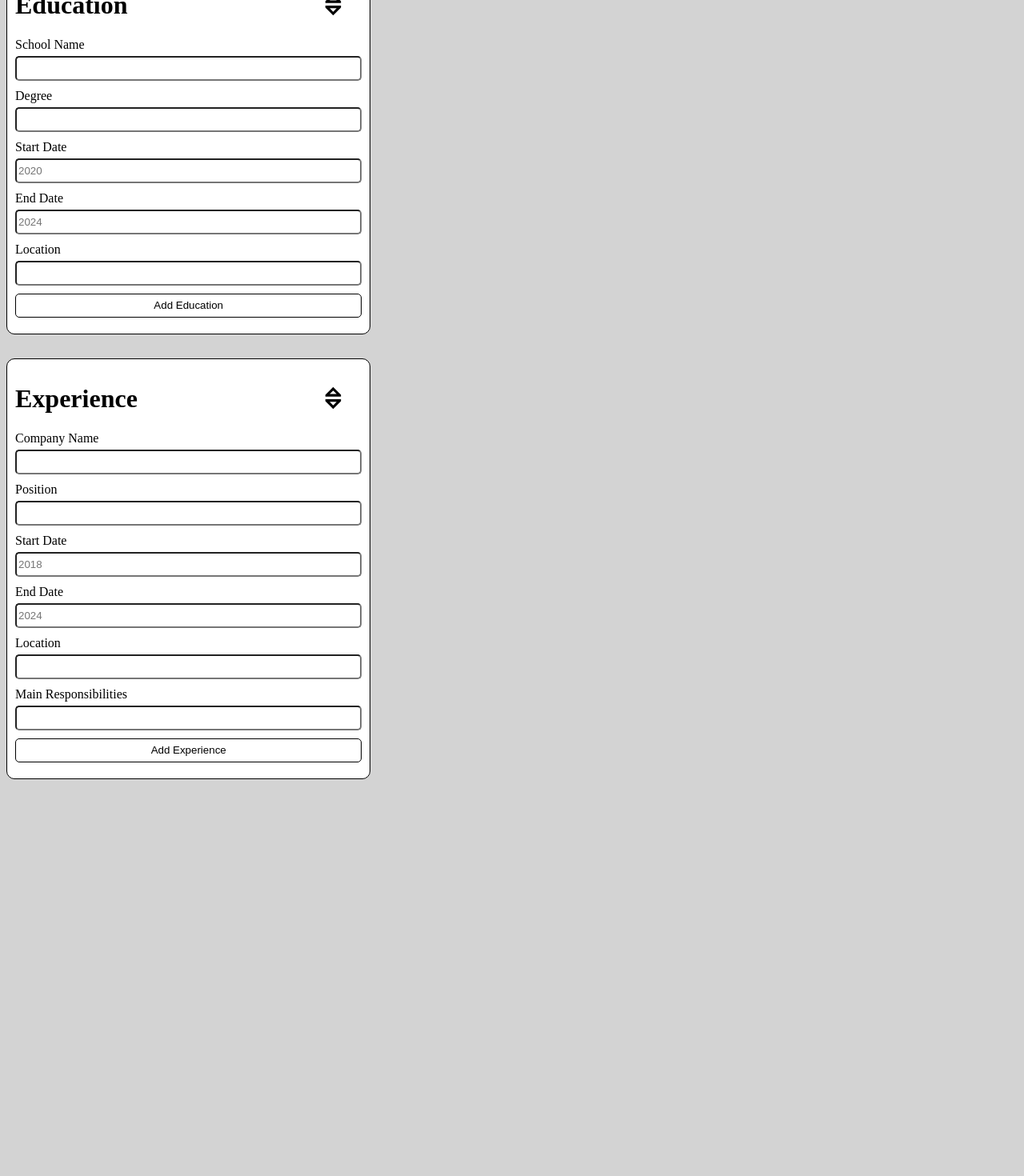
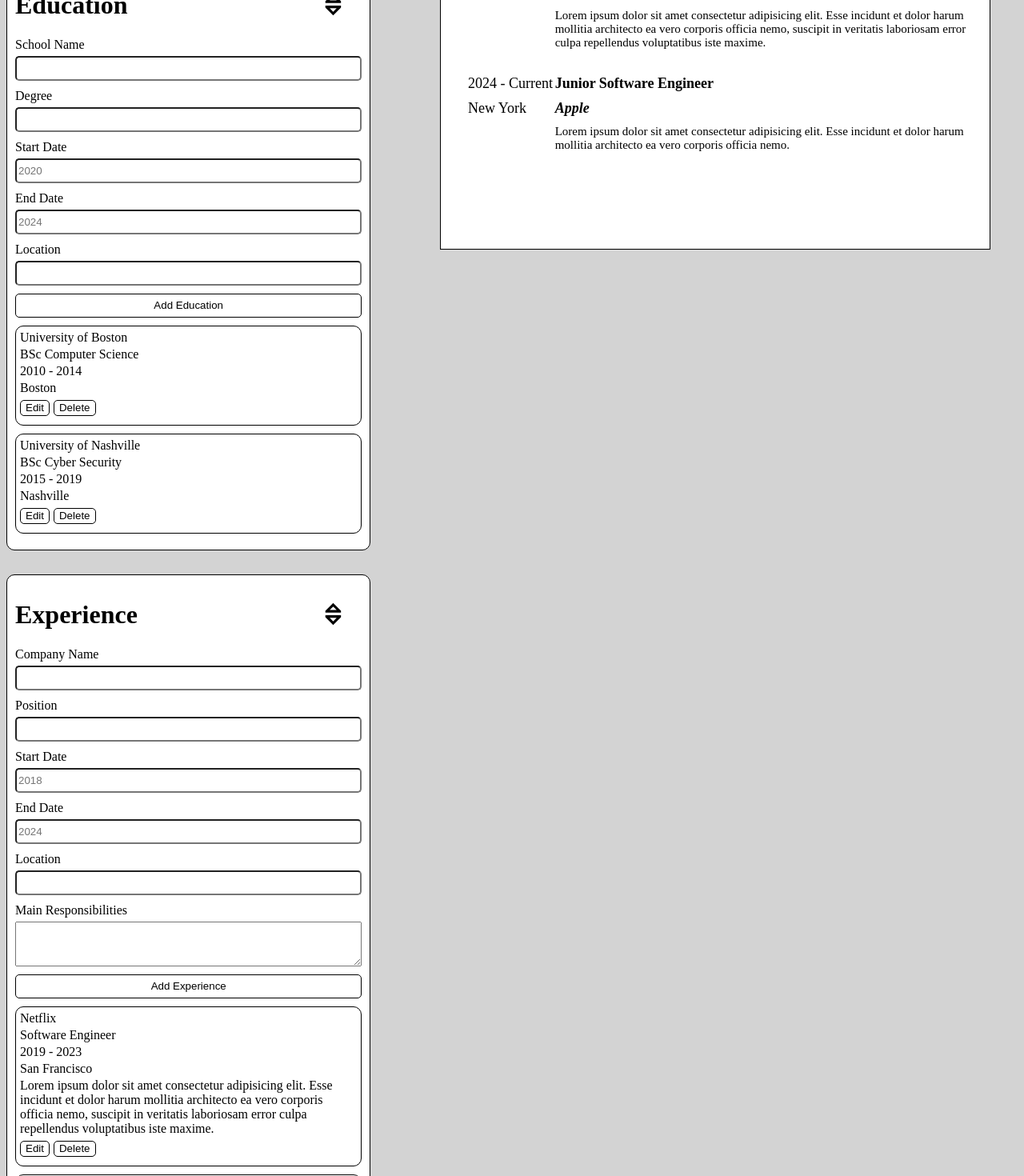
Before and after one commit to SamyyCh/cv-application, a React (Vite) app: page / in a window 1280 px wide. Shown: the part 480-1950 px from the top of the page at 80% size. Before the commit the page ends 1462 px from the top, so only its background shows below. Built offline with nearby package versions, Linux system fonts and the light colour scheme.

Commit message:
Final build

```diff
--- a/src/App.jsx
+++ b/src/App.jsx
@@ -6,13 +6,59 @@ import CV from './components/cv.jsx';
 import './App.css';
 
 function App() {
-    const [info, setInfo] = useState({});
-    const [education, setEducation] = useState([]);
-    const [experience, setExperience] = useState([]);
+
+    const presetInfo = {
+        firstName: "John",
+        lastName: "Doe",
+        email: "john.doe@example.com",
+        phone: "123-456-7890"
+    };
+
+    const presetEducation = [
+        {
+            school: "University of Boston",
+            degree: "BSc Computer Science",
+            startDate: "2010",
+            endDate: "2014",
+            location: "Boston"
+        },
+        {
+            school: "University of Nashville",
+            degree: "BSc Cyber Security",
+            startDate: "2015",
+            endDate: "2019",
+            location: "Nashville"
+        }
+    ];
+
+    const presetExperience = [
+        {
+            company: "Netflix",
+            position: "Software Engineer",
+            work: "Lorem ipsum dolor sit amet consectetur adipisicing elit. Esse incidunt et dolor harum mollitia architecto ea vero corporis officia nemo, suscipit in veritatis laboriosam error culpa repellendus voluptatibus iste maxime.",
+            startDate: "2019",
+            endDate: "2023",
+            location: "San Francisco"
+        },
+        {
+            company: "Apple",
+            position: "Junior Software Engineer",
+            work: "Lorem ipsum dolor sit amet consectetur adipisicing elit. Esse incidunt et dolor harum mollitia architecto ea vero corporis officia nemo.",
+            startDate: "2024",
+            endDate: "Current",
+            location: "New York"
+        }
+    ];
+
+    const [info, setInfo] = useState(presetInfo);
+    const [education, setEducation] = useState(presetEducation);
+    const [experience, setExperience] = useState(presetExperience);
 
     const updateInfo = (newInfo) => setInfo(newInfo);
 
-    const updateEducation = (newEducation) => setEducation([...education, newEducation]);
+    const updateEducation = (newEducation) => {
+        setEducation(prev => (prev === presetEducation ? [newEducation] : [...prev, newEducation]));
+    };
 
     const editEducation = (index, updatedEducation) => {
         const updatedEducations = [...education];
@@ -25,7 +71,9 @@ function App() {
         setEducation(updatedEducations);
     };
 
-    const updateExperience = (newExperience) => setExperience([...experience, newExperience]);
+    const updateExperience = (newExperience) => {
+        setExperience(prev => (prev === presetExperience ? [newExperience] : [...prev, newExperience]));
+    };
 
     const editExperience = (index, updatedExperience) => {
         const updatedExperiences = [...experience];
--- a/src/components/experience.jsx
+++ b/src/components/experience.jsx
@@ -86,7 +86,7 @@ function Experience({ experience, updateExperience, editExperience, removeExperi
                         onChange={(event) => setLocation(event.target.value)}
                     />
                     <div id='work'>Main Responsibilities</div>
-                    <input
+                    <textarea
                         type="text"
                         value={work}
                         onChange={(event) => setWork(event.target.value)}
@@ -100,7 +100,7 @@ function Experience({ experience, updateExperience, editExperience, removeExperi
             )}
             <div>
                 {experience.map((exp, index) => (
-                    <div key={index}>
+                    <div className='expItem' key={index}>
                         <div id='expCompany'>{exp.company}</div>
                         <div id='expPosition'>{exp.position}</div>
                         <div id='expDates'>{exp.startDate} - {exp.endDate}</div>
--- a/src/styles/cv.css
+++ b/src/styles/cv.css
@@ -21,7 +21,7 @@
     grid-column: 2;
     text-align: center;
     color: white;
-    font-size: 40px;
+    font-size: 30px;
     font-weight: bold;
 }
 
--- a/src/styles/education.css
+++ b/src/styles/education.css
@@ -23,6 +23,13 @@
     background-color: white;
 }
 
+.eduItem {
+    border: 1px solid black;
+    border-radius: 10px;
+    margin-bottom: 10px;
+    padding: 5px;
+}
+
 #eduSchool, #eduDegree, #eduDates, #eduLocation {
     margin-bottom: 3px;
 }
@@ -39,5 +46,6 @@
 }
 
 #eduEdit:hover, #eduDel:hover {
-    background-color: lightblue;
+    color: white;
+    background-color: rgb(186, 186, 186);
 }
--- a/src/styles/experience.css
+++ b/src/styles/experience.css
@@ -22,6 +22,19 @@
     background-color: white;
 }
 
+textarea {
+    min-height: 50px;
+    margin-bottom: 10px;
+    max-width: 480px;
+}
+
+.expItem {
+    border: 1px solid black;
+    border-radius: 10px;
+    margin-bottom: 10px;
+    padding: 5px;
+}
+
 #expCompany, #expPosition, #expDates, #expLocation, #expWork {
     margin-bottom: 3px;
 }
@@ -38,5 +51,6 @@
 }
 
 #expEdit:hover, #expDel:hover {
-    background-color: lightblue;
+    color: white;
+    background-color: rgb(186, 186, 186);
 }
--- a/src/styles/info.css
+++ b/src/styles/info.css
@@ -44,5 +44,6 @@ input {
 }
 
 #submit:hover, #edit:hover {
-    background-color: lightblue;
+    color: white;
+    background-color: rgb(186, 186, 186);
 }
```
